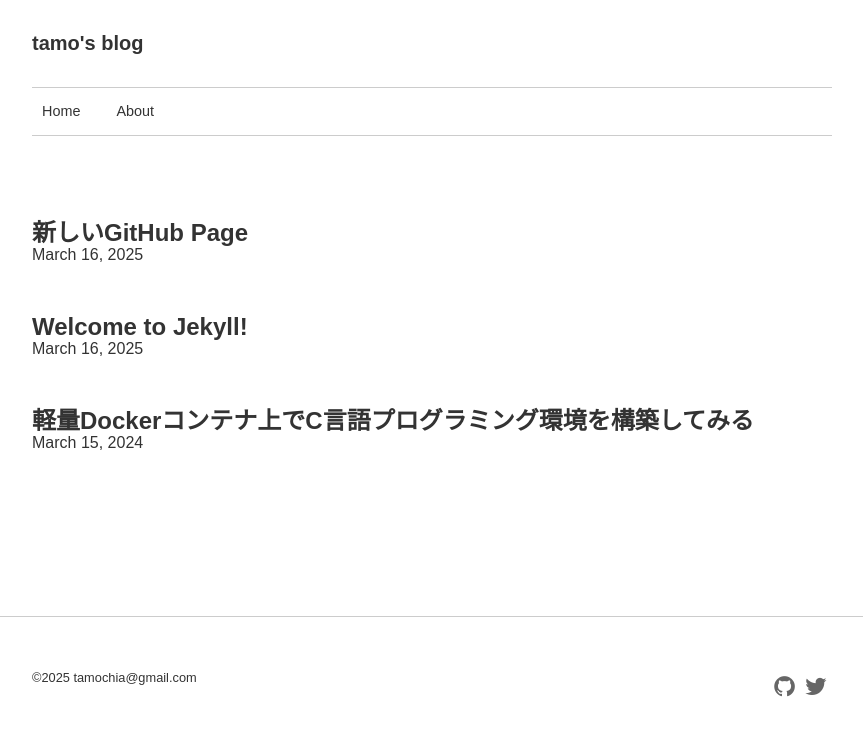
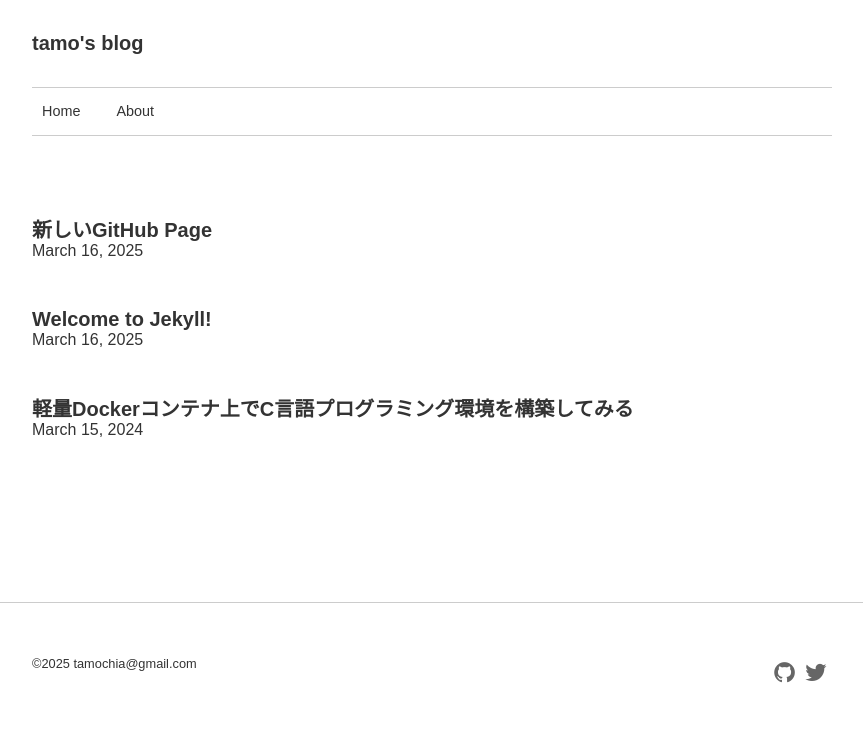
Before and after one commit to tamochia/tamochia.github.io, a Jekyll site: the page built from index.html, in a window 1280 px wide. Shown: the top 736 px of the page, without its empty margins (208-1071 px from the left). Built offline with Jekyll 4.4.1, drawn with Linux system fonts in a browser that asks for light colours; nearby versions of some CDN libraries; the list of posts is cut into pages by our own code.

Commit message:
レスポンシブ周りを変更

```diff
--- a/_config.yml
+++ b/_config.yml
@@ -33,7 +33,7 @@
 paginate_path: page:num
 
 sass:
-  style: compressed
+  style: expanded
 
 plugins:
   - jekyll-paginate
--- /dev/null
+++ b/_sass/_global.scss
@@ -0,0 +1,18 @@
+// _global.scss
+
+$breakpoints: (
+    'pc': (min-width: 1080px),
+    'tb': (min-width: 768px),
+    'sp': (min-width: 480px)
+) !default;
+
+@mixin responsive($breakpoint) {
+    @if map-has-key($map: $breakpoints, $key: $breakpoint) {
+        @media screen and #{inspect(map-get($breakpoints, $breakpoint))} {
+            @content;
+        }
+    }
+    @else {
+        @error "This breakpoint is not defined. Valid breakpoints are -> #{map-keys($breakpoints)}";
+    }
+}
--- a/assets/css/style.scss
+++ b/assets/css/style.scss
@@ -4,6 +4,7 @@
 @import 'config';
 @import 'mixins';
 @import 'extends';
+@import '_global';
 
 body, h1, h2, h3, h4, h5, h6, p, blockquote, pre, hr,
 dl, dd, ol, ul, figure {
@@ -30,19 +31,19 @@
 
 h1 {
   margin: 2em 0 1.5em 0;
-  font-size: 22px;
+  font-size: 30px;
 
-  @include breakpoint(){
-    font-size: 26px;
+  @include responsive(sp){
+    font-size: 10px;
   }
 }
 
 h2 {
   margin: 2em 0 1.5em 0;
-  font-size: 20px;
+  font-size: 24px;
 
-  @include breakpoint(){
-    font-size: 24px;
+  @include responsive(sp){
+    font-size: 20px;
   }
 }
 
```
